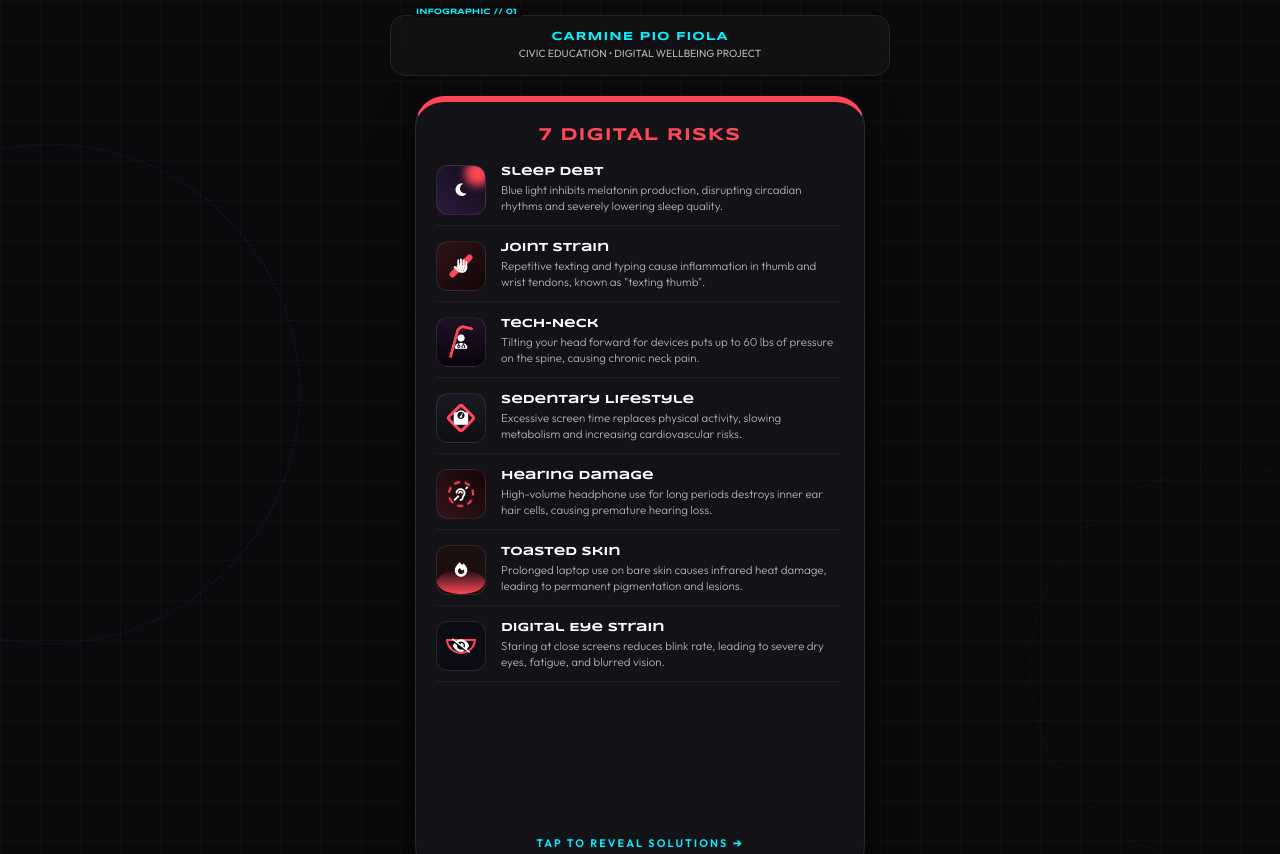
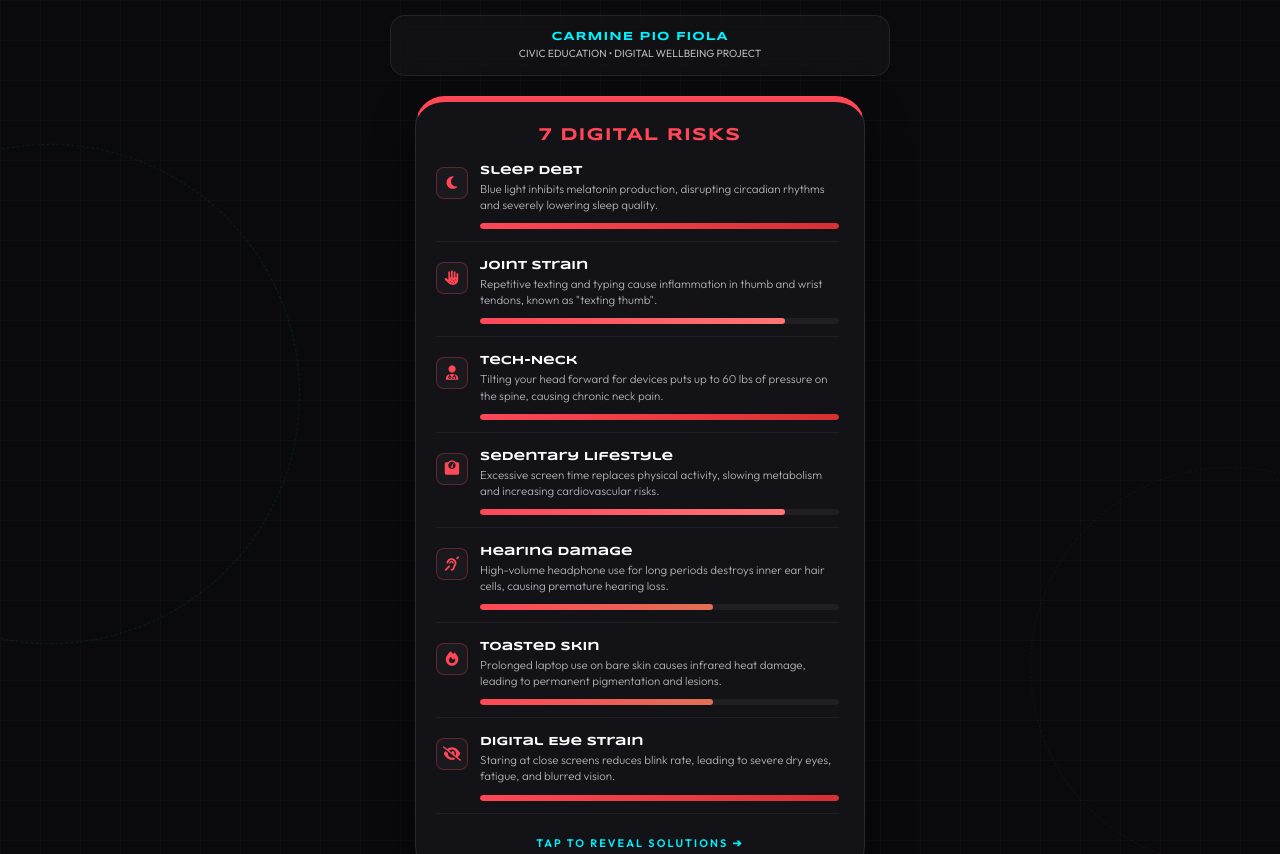
Before and after one commit to dragonwar107/edu_english, a plain HTML site: page index.html in a window 1280 px wide. Shown: the top 854 px of the page. Drawn offline with nearby package versions, Linux system fonts and the light colour scheme.

Commit message:
Update index.html

```diff
--- a/index.html
+++ b/index.html
@@ -66,14 +66,6 @@
             margin-bottom: 20px;
             text-align: center;
             backdrop-filter: blur(10px);
-            position: relative;
-        }
-        .top-nav::before {
-            content: 'INFOGRAPHIC // 01';
-            position: absolute;
-            top: -8px; left: 20px;
-            font-size: 0.5rem; font-family: 'Syncopate';
-            background: var(--bg-dark); padding: 0 5px; color: var(--accent);
         }
         .top-nav h2 { font-family: 'Syncopate'; font-size: 0.75rem; color: var(--accent); letter-spacing: 1px; }
         .top-nav p { font-size: 0.65rem; opacity: 0.7; text-transform: uppercase; margin-top: 4px; }
@@ -125,81 +117,62 @@
         h1 { font-family: 'Syncopate'; font-size: 1.1rem; text-align: center; margin-bottom: 20px; letter-spacing: 1px; }
 
         /* CONTENT LIST */
-        .list-container { flex: 1; display: flex; flex-direction: column; gap: 15px; overflow-y: auto; padding-right: 5px; }
+        .list-container { flex: 1; display: flex; flex-direction: column; gap: 18px; overflow-y: auto; padding-right: 5px; }
 
         .item {
             display: flex;
-            align-items: center;
-            gap: 15px;
-            padding-bottom: 10px;
+            align-items: flex-start;
+            gap: 12px;
+            padding-bottom: 12px;
             border-bottom: 1px solid rgba(255, 255, 255, 0.05);
         }
 
-        /* ILLUSTRATION BLOCK CONTAINER */
-        .illustration-block {
-            width: 50px;
-            height: 50px;
-            border-radius: 12px;
-            position: relative;
-            overflow: hidden;
+        .icon-box {
+            width: 32px; height: 32px;
+            border-radius: 8px;
+            display: flex;
+            align-items: center; justify-content: center;
+            font-size: 0.9rem;
+            background: rgba(255, 255, 255, 0.03);
             flex-shrink: 0;
-            display: flex;
-            align-items: center;
-            justify-content: center;
-            border: 1px solid rgba(255, 255, 255, 0.1);
+            margin-top: 2px;
         }
 
-        .shape { position: absolute; border-radius: 50%; }
+        .front .icon-box { color: var(--danger); border: 1px solid rgba(255, 71, 87, 0.3); }
+        .back .icon-box { color: var(--safe); border: 1px solid rgba(46, 213, 115, 0.3); }
 
-        /* FRONT ILLUSTRATIONS (RISKS - RED/DARK THEME) */
-        .ill-r1 { background: linear-gradient(45deg, #2c1a3a, #0f0c1b); }
-        .ill-r1 .shape { width: 25px; height: 25px; background: var(--danger); top: -5px; right: -5px; filter: blur(4px); }
+        .text-box { flex: 1; display: flex; flex-direction: column; gap: 4px; }
+        .text-box h3 { font-size: 0.75rem; font-family: 'Syncopate'; color: #fff; }
+        .text-box p { font-size: 0.72rem; color: #b0b0b0; line-height: 1.4; font-weight: 300; }
 
-        .ill-r2 { background: linear-gradient(135deg, #2d1419, #120507); }
-        .ill-r2 .shape { width: 30px; height: 6px; background: var(--danger); transform: rotate(-45deg); border-radius: 3px; }
+        /* NEW GRAPHIC ELEMENT UNDER THE TEXT */
+        .item-graphic {
+            width: 100%;
+            height: 6px;
+            border-radius: 3px;
+            margin-top: 6px;
+            position: relative;
+            background: rgba(255, 255, 255, 0.05);
+            overflow: hidden;
+        }
 
-        .ill-r3 { background: linear-gradient(to bottom, #1f1126, #09030c); }
-        .ill-r3 .shape { width: 16px; height: 35px; border-left: 3px solid var(--danger); border-top: 3px solid var(--danger); border-radius: 8px 0 0 0; transform: rotate(15deg); }
+        .item-graphic::after {
+            content: '';
+            position: absolute;
+            top: 0; left: 0;
+            height: 100%;
+            border-radius: 3px;
+        }
 
-        .ill-r4 { background: linear-gradient(180deg, #1a1a24, #0d0d13); }
-        .ill-r4 .shape { width: 22px; height: 22px; border: 3px solid var(--danger); border-radius: 4px; transform: rotate(45deg); }
+        /* Front items graphics (Risk levels bars) */
+        .front .g-high::after { width: 85%; background: linear-gradient(90deg, var(--danger), #ff7675); }
+        .front .g-max::after { width: 100%; background: linear-gradient(90deg, var(--danger), #d63031); }
+        .front .g-mid::after { width: 65%; background: linear-gradient(90deg, var(--danger), #e17055); }
 
-        .ill-r5 { background: linear-gradient(45deg, #33141a, #140508); }
-        .ill-r5 .shape { width: 26px; height: 26px; border: 2px dashed var(--danger); animation: spin 8s linear infinite; }
-
-        .ill-r6 { background: #1c0d0f; }
-        .ill-r6 .shape { width: 100%; height: 50%; bottom: 0; background: linear-gradient(to top, var(--danger), transparent); }
-
-        .ill-r7 { background: #0c0d14; }
-        .ill-r7 .shape { width: 30px; height: 15px; border: 2px solid var(--danger); border-radius: 50% / 100% 100% 0 0; transform: rotate(180deg); }
-
-        /* BACK ILLUSTRATIONS (SOLUTIONS - GREEN/BLUE THEME) */
-        .ill-s1 { background: linear-gradient(135deg, #0f2b26, #051411); }
-        .ill-s1 .shape { width: 20px; height: 20px; background: var(--safe); filter: blur(2px); }
-
-        .ill-s2 { background: linear-gradient(45deg, #0d243a, #040f1a); }
-        .ill-s2 .shape { width: 25px; height: 3px; background: var(--safe); box-shadow: 0 6px 0 var(--safe), 0 -6px 0 var(--safe); }
-
-        .ill-s3 { background: #0b1c16; }
-        .ill-s3 .shape { width: 24px; height: 24px; border: 2px solid var(--safe); border-radius: 6px; }
-
-        .ill-s4 { background: linear-gradient(to right, #0a2419, #030d09); }
-        .ill-s4 .shape { width: 18px; height: 18px; background: var(--safe); transform: skewX(20deg); border-radius: 2px; }
-
-        .ill-s5 { background: #08171d; }
-        .ill-s5 .shape { width: 20px; height: 20px; border-radius: 50%; border: 3px solid transparent; border-top-color: var(--safe); border-bottom-color: var(--safe); animation: spin 4s linear infinite; }
-
-        .ill-s6 { background: linear-gradient(135deg, #11291f, #050f0b); }
-        .ill-s6 .shape { width: 32px; height: 8px; background: var(--safe); bottom: 10px; border-radius: 2px; }
-
-        .ill-s7 { background: #0d212b; }
-        .ill-s7 .shape { width: 20px; height: 20px; border: 2px solid var(--safe); border-radius: 50%; }
-        .ill-s7 .shape::after { content:''; position: absolute; width: 6px; height: 6px; background: var(--accent); border-radius: 50%; top: 5px; left: 5px; }
+        /* Back items graphics (Protection levels bars) */
+        .back .g-fill::after { width: 100%; background: linear-gradient(90deg, var(--safe), #55efc4); }
 
         @keyframes spin { 100% { transform: rotate(360deg); } }
-
-        .text-box h3 { font-size: 0.75rem; font-family: 'Syncopate'; margin-bottom: 4px; color: #fff; }
-        .text-box p { font-size: 0.72rem; color: #b0b0b0; line-height: 1.4; font-weight: 300; }
 
         /* PULSING CLICK HINT */
         @keyframes pulse {
@@ -224,7 +197,6 @@
             max-width: 350px;
             line-height: 1.5;
             color: #fff;
-            position: relative;
         }
 
         .list-container::-webkit-scrollbar { width: 3px; }
@@ -251,59 +223,66 @@
                 <div class="list-container">
 
                     <div class="item">
-                        <div class="illustration-block ill-r1">
-                            <div class="shape"></div>
-                            <i class="fa-solid fa-moon" style="color: #fff; z-index: 2; font-size: 0.9rem;"></i>
+                        <div class="icon-box"><i class="fa-solid fa-moon"></i></div>
+                        <div class="text-box">
+                            <h3>Sleep Debt</h3>
+                            <p>Blue light inhibits melatonin production, disrupting circadian rhythms and severely lowering sleep quality.</p>
+                            <div class="item-graphic g-max"></div>
                         </div>
-                        <div class="text-box"><h3>Sleep Debt</h3><p>Blue light inhibits melatonin production, disrupting circadian rhythms and severely lowering sleep quality.</p></div>
                     </div>
 
                     <div class="item">
-                        <div class="illustration-block ill-r2">
-                            <div class="shape"></div>
-                            <i class="fa-solid fa-hand-dots" style="color: #fff; z-index: 2; font-size: 0.9rem;"></i>
+                        <div class="icon-box"><i class="fa-solid fa-hand-dots"></i></div>
+                        <div class="text-box">
+                            <h3>Joint Strain</h3>
+                            <p>Repetitive texting and typing cause inflammation in thumb and wrist tendons, known as "texting thumb".</p>
+                            <div class="item-graphic g-high"></div>
                         </div>
-                        <div class="text-box"><h3>Joint Strain</h3><p>Repetitive texting and typing cause inflammation in thumb and wrist tendons, known as "texting thumb".</p></div>
                     </div>
 
                     <div class="item">
-                        <div class="illustration-block ill-r3">
-                            <div class="shape"></div>
-                            <i class="fa-solid fa-user-doctor" style="color: #fff; z-index: 2; font-size: 0.9rem;"></i>
+                        <div class="icon-box"><i class="fa-solid fa-user-doctor"></i></div>
+                        <div class="text-box">
+                            <h3>Tech-Neck</h3>
+                            <p>Tilting your head forward for devices puts up to 60 lbs of pressure on the spine, causing chronic neck pain.</p>
+                            <div class="item-graphic g-max"></div>
                         </div>
-                        <div class="text-box"><h3>Tech-Neck</h3><p>Tilting your head forward for devices puts up to 60 lbs of pressure on the spine, causing chronic neck pain.</p></div>
                     </div>
 
                     <div class="item">
-                        <div class="illustration-block ill-r4">
-                            <div class="shape"></div>
-                            <i class="fa-solid fa-weight-scale" style="color: #fff; z-index: 2; font-size: 0.9rem;"></i>
+                        <div class="icon-box"><i class="fa-solid fa-weight-scale"></i></div>
+                        <div class="text-box">
+                            <h3>Sedentary Lifestyle</h3>
+                            <p>Excessive screen time replaces physical activity, slowing metabolism and increasing cardiovascular risks.</p>
+                            <div class="item-graphic g-high"></div>
                         </div>
-                        <div class="text-box"><h3>Sedentary Lifestyle</h3><p>Excessive screen time replaces physical activity, slowing metabolism and increasing cardiovascular risks.</p></div>
                     </div>
 
                     <div class="item">
-                        <div class="illustration-block ill-r5">
-                            <div class="shape"></div>
-                            <i class="fa-solid fa-ear-deaf" style="color: #fff; z-index: 2; font-size: 0.9rem;"></i>
+                        <div class="icon-box"><i class="fa-solid fa-ear-deaf"></i></div>
+                        <div class="text-box">
+                            <h3>Hearing Damage</h3>
+                            <p>High-volume headphone use for long periods destroys inner ear hair cells, causing premature hearing loss.</p>
+                            <div class="item-graphic g-mid"></div>
                         </div>
-                        <div class="text-box"><h3>Hearing Damage</h3><p>High-volume headphone use for long periods destroys inner ear hair cells, causing premature hearing loss.</p></div>
                     </div>
 
                     <div class="item">
-                        <div class="illustration-block ill-r6">
-                            <div class="shape"></div>
-                            <i class="fa-solid fa-fire" style="color: #fff; z-index: 2; font-size: 0.9rem;"></i>
+                        <div class="icon-box"><i class="fa-solid fa-fire"></i></div>
+                        <div class="text-box">
+                            <h3>Toasted Skin</h3>
+                            <p>Prolonged laptop use on bare skin causes infrared heat damage, leading to permanent pigmentation and lesions.</p>
+                            <div class="item-graphic g-mid"></div>
                         </div>
-                        <div class="text-box"><h3>Toasted Skin</h3><p>Prolonged laptop use on bare skin causes infrared heat damage, leading to permanent pigmentation and lesions.</p></div>
                     </div>
 
                     <div class="item">
-                        <div class="illustration-block ill-r7">
-                            <div class="shape"></div>
-                            <i class="fa-solid fa-eye-slash" style="color: #fff; z-index: 2; font-size: 0.9rem;"></i>
+                        <div class="icon-box"><i class="fa-solid fa-eye-slash"></i></div>
+                        <div class="text-box">
+                            <h3>Digital Eye Strain</h3>
+                            <p>Staring at close screens reduces blink rate, leading to severe dry eyes, fatigue, and blurred vision.</p>
+                            <div class="item-graphic g-max"></div>
                         </div>
-                        <div class="text-box"><h3>Digital Eye Strain</h3><p>Staring at close screens reduces blink rate, leading to severe dry eyes, fatigue, and blurred vision.</p></div>
                     </div>
 
                 </div>
@@ -316,59 +295,66 @@
                 <div class="list-container">
 
                     <div class="item">
-                        <div class="illustration-block ill-s1">
-                            <div class="shape"></div>
-                            <i class="fa-solid fa-circle-half-stroke" style="color: #fff; z-index: 2; font-size: 0.9rem;"></i>
+                        <div class="icon-box"><i class="fa-solid fa-circle-half-stroke"></i></div>
+                        <div class="text-box">
+                            <h3>Blue Light Filters</h3>
+                            <p>Enable Night Shift or wear blue light glasses at least 2 hours before bed to protect natural sleep cycles.</p>
+                            <div class="item-graphic g-fill"></div>
                         </div>
-                        <div class="text-box"><h3>Blue Light Filters</h3><p>Enable Night Shift or wear blue light glasses at least 2 hours before bed to protect natural sleep cycles.</p></div>
                     </div>
 
                     <div class="item">
-                        <div class="illustration-block ill-s2">
-                            <div class="shape"></div>
-                            <i class="fa-solid fa-microphone-lines" style="color: #fff; z-index: 2; font-size: 0.9rem;"></i>
+                        <div class="icon-box"><i class="fa-solid fa-microphone-lines"></i></div>
+                        <div class="text-box">
+                            <h3>Voice Dictation</h3>
+                            <p>Alternate typing with voice commands and dictation to rest your hand tendons and prevent joint wear.</p>
+                            <div class="item-graphic g-fill"></div>
                         </div>
-                        <div class="text-box"><h3>Voice Dictation</h3><p>Alternate typing with voice commands and dictation to rest your hand tendons and prevent joint wear.</p></div>
                     </div>
 
                     <div class="item">
-                        <div class="illustration-block ill-s3">
-                            <div class="shape"></div>
-                            <i class="fa-solid fa-chair" style="color: #fff; z-index: 2; font-size: 0.9rem;"></i>
+                        <div class="icon-box"><i class="fa-solid fa-chair"></i></div>
+                        <div class="text-box">
+                            <h3>Ergonomic Setup</h3>
+                            <p>Keep the monitor at eye level and use a chair with lumbar support. Keep your feet flat on the floor.</p>
+                            <div class="item-graphic g-fill"></div>
                         </div>
-                        <div class="text-box"><h3>Ergonomic Setup</h3><p>Keep the monitor at eye level and use a chair with lumbar support. Keep your feet flat on the floor.</p></div>
                     </div>
 
                     <div class="item">
-                        <div class="illustration-block ill-s4">
-                            <div class="shape"></div>
-                            <i class="fa-solid fa-person-running" style="color: #fff; z-index: 2; font-size: 0.9rem;"></i>
+                        <div class="icon-box"><i class="fa-solid fa-person-running"></i></div>
+                        <div class="text-box">
+                            <h3>Regular Exercise</h3>
+                            <p>Offset digital hours with 30 minutes of daily movement. Sports help reduce overall digital stress.</p>
+                            <div class="item-graphic g-fill"></div>
                         </div>
-                        <div class="text-box"><h3>Regular Exercise</h3><p>Offset digital hours with 30 minutes of daily movement. Sports help reduce overall digital stress.</p></div>
                     </div>
 
                     <div class="item">
-                        <div class="illustration-block ill-s5">
-                            <div class="shape"></div>
-                            <i class="fa-solid fa-volume-low" style="color: #fff; z-index: 2; font-size: 0.9rem;"></i>
+                        <div class="icon-box"><i class="fa-solid fa-volume-low"></i></div>
+                        <div class="text-box">
+                            <h3>60/60 Rule</h3>
+                            <p>Keep the volume below 60% of the maximum and limit headphone use to 60 minutes per session.</p>
+                            <div class="item-graphic g-fill"></div>
                         </div>
-                        <div class="text-box"><h3>60/60 Rule</h3><p>Keep the volume below 60% of the maximum and limit headphone use to 60 minutes per session.</p></div>
                     </div>
 
                     <div class="item">
-                        <div class="illustration-block ill-s6">
-                            <div class="shape"></div>
-                            <i class="fa-solid fa-laptop" style="color: #fff; z-index: 2; font-size: 0.9rem;"></i>
+                        <div class="icon-box"><i class="fa-solid fa-laptop"></i></div>
+                        <div class="text-box">
+                            <h3>Lap Protection</h3>
+                            <p>Always use a desk or a cooling pad for laptops. Avoid direct skin contact to prevent heat damage.</p>
+                            <div class="item-graphic g-fill"></div>
                         </div>
-                        <div class="text-box"><h3>Lap Protection</h3><p>Always use a desk or a cooling pad for laptops. Avoid direct skin contact to prevent heat damage.</p></div>
                     </div>
 
                     <div class="item">
-                        <div class="illustration-block ill-s7">
-                            <div class="shape"></div>
-                            <i class="fa-solid fa-clock" style="color: #fff; z-index: 2; font-size: 0.9rem;"></i>
+                        <div class="icon-box"><i class="fa-solid fa-clock"></i></div>
+                        <div class="text-box">
+                            <h3>20-20-20 Rule</h3>
+                            <p>Every 20 minutes, look at an object 20 feet away for 20 seconds. This drastically relaxes eye muscles.</p>
+                            <div class="item-graphic g-fill"></div>
                         </div>
-                        <div class="text-box"><h3>20-20-20 Rule</h3><p>Every 20 minutes, look at an object 20 feet away for 20 seconds. This drastically relaxes eye muscles.</p></div>
                     </div>
 
                 </div>
```
